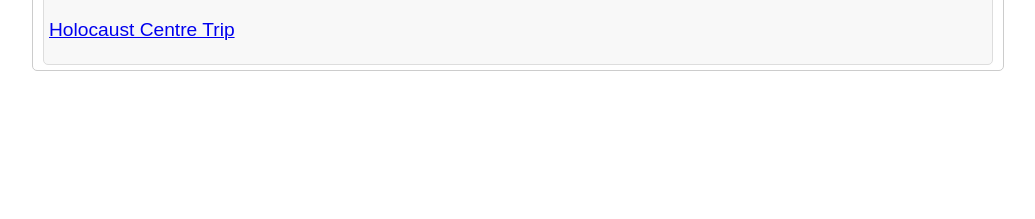
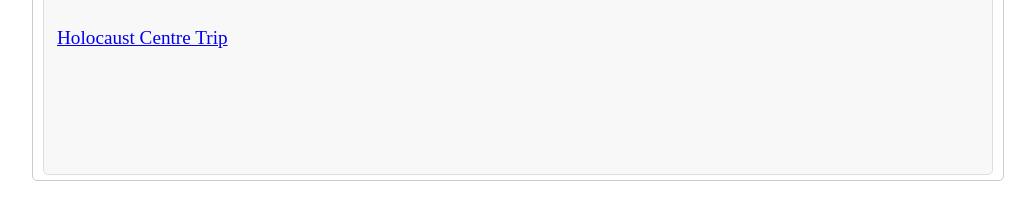
Before and after one commit to PoriruaU3A/PoriruaU3A.github.io, a plain HTML site: page groupevents.html in a window 1280 px wide. Shown: the part 527-746 px from the top of the page, without its empty margins (122-1157 px from the left). Drawn offline with Linux system fonts and the light colour scheme.

Commit message:
Update groupevents page

```diff
--- a/groupevents.html
+++ b/groupevents.html
@@ -105,10 +105,16 @@
 
 <h1><span style="color: #3366ff;"><b>Upcoming Events</b></span></h1>
 
-<a href="pdf/Flyer for U3A Holocaust Centre Trip.pdf"><big>Holocaust Centre Trip</big></a><br>
-<br>
+<iframe id="link-iframe" src="links.html" width="100%" frameborder="0" onload="resizeIframe(this)"></iframe>
+
             </div>
         </div>
+<script>
+  function resizeIframe(iframe) {
+    iframe.style.height = iframe.contentWindow.document.body.scrollHeight + 'px';
+  }
+</script>
+
 <!-- Default Statcounter code for Porirua U3A Website
 https://poriruau3a.nz -->
 <script type="text/javascript">
```
